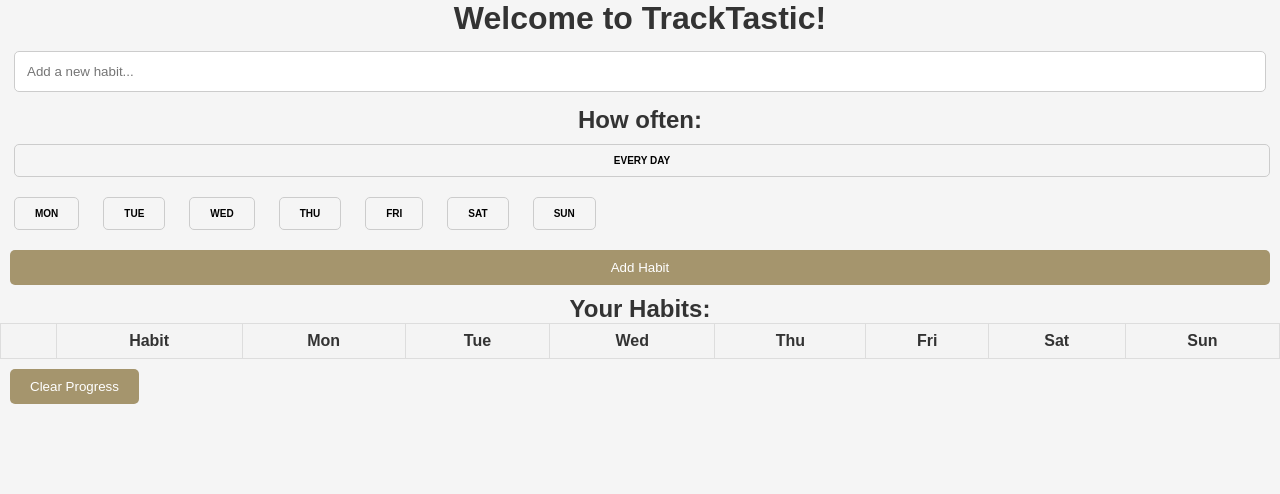
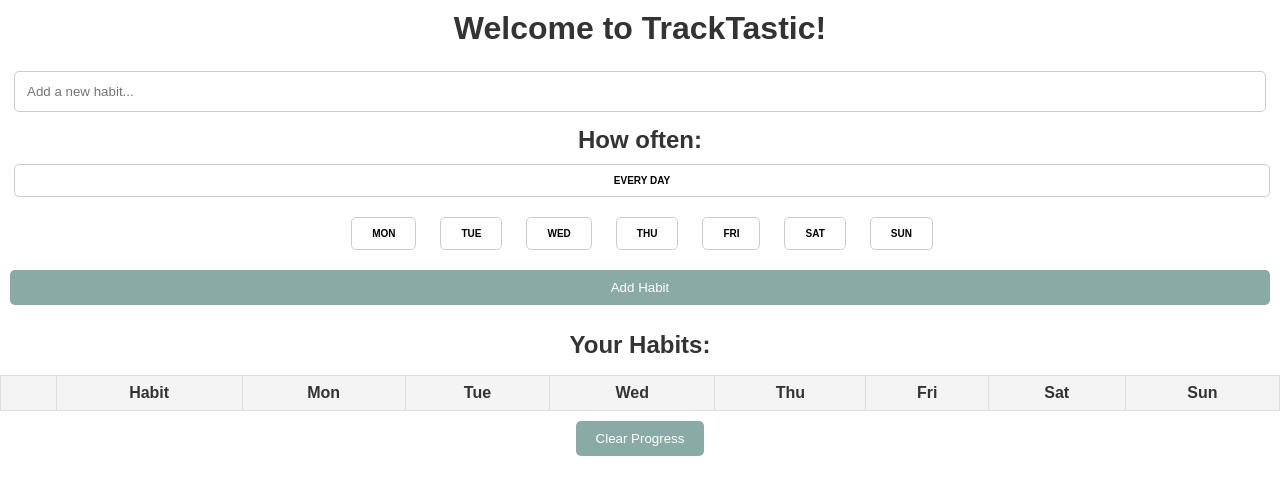
Before and after one commit to Thildi/habit-tracker, a Next.js app: page / in a window 1280 px wide. Shown: the top 494 px of the page. Built offline with nearby package versions, Linux system fonts and the light colour scheme.

Commit message:
Change styles and README.md

```diff
--- a/components/HabitForm.js
+++ b/components/HabitForm.js
@@ -66,8 +66,8 @@
             ))}
           </DaysContainer>
         )}
-        {error && <ErrorMessage>{error}</ErrorMessage>}{" "}
-        {/* Fehlermeldung anzeigen */}
+        {error && <ErrorMessage>{error}</ErrorMessage>}
+
         <button type="submit">Add Habit</button>
       </FormContentWrapper>
     </form>
@@ -85,9 +85,9 @@
   padding: 10px 20px;
   margin-left: 14px;
   border-radius: 5px;
-  background-color: ${(props) => (props.selected ? "#8AAAA5" : "#0000")};
+  background-color: ${(props) => (props.selected ? "#CABD9A" : "#0000")};
   color: ${(props) => (props.selected ? "white" : "black")};
-  border: 1px solid ${(props) => (props.selected ? "#8AAAA5" : "#ccc")};
+  border: 1px solid ${(props) => (props.selected ? "#CABD9A" : "#ccc")};
   cursor: pointer;
   font-size: 10px;
   font-weight: bold;
@@ -96,17 +96,19 @@
 
 const DaysContainer = styled.div`
   display: flex;
-  justify-content: flex-start; /* Stellt sicher, dass die Buttons am Anfang ausgerichtet sind */
+  justify-content: center; /* Stellt sicher, dass die Buttons am Anfang ausgerichtet sind */
   flex-wrap: wrap; /* Ermöglicht das Umbrechen der Buttons, wenn sie den Container überschreiten */
 `;
 
 const ErrorMessage = styled.p`
-  color: red;
+  color: #c30e59;
   font-size: 14px;
   margin-top: 10px;
+  margin-left: 14px;
 `;
 
 const FormContentWrapper = styled.div`
   display: flex;
   flex-direction: column;
+  align-items: stretch;
 `;
--- a/components/HabitList.js
+++ b/components/HabitList.js
@@ -12,7 +12,7 @@
 
   return (
     <div>
-      <h2>Your Habits:</h2>
+      <TableHeadline>Your Habits:</TableHeadline>
       <table>
         <thead>
           <tr>
@@ -54,7 +54,7 @@
 const StyledDeleteButton = styled.button`
   border: none;
   background: none;
-  color: red;
+  color: #c30e59;
   margin: 0.1px;
   padding: 0.1px;
   font-size: 16px;
@@ -73,3 +73,7 @@
     padding: 1px;
   `}
 `;
+
+const TableHeadline = styled.h2`
+  margin: 16px;
+`;
--- a/pages/index.js
+++ b/pages/index.js
@@ -2,6 +2,7 @@
 import HabitList from "@/components/HabitList";
 import { useState, useEffect } from "react";
 import { v4 as uuidv4 } from "uuid";
+import styled from "styled-components";
 
 export default function Home() {
   const [habits, setHabits] = useState([]);
@@ -54,7 +55,7 @@
 
   return (
     <div>
-      <h1>Welcome to TrackTastic!</h1>
+      <Headline>Welcome to TrackTastic!</Headline>
       <HabitForm onAddHabit={handleAddHabit} />
 
       <HabitList
@@ -62,7 +63,18 @@
         onToggleHabit={handleToggleHabit}
         onDeleteHabit={handleDeleteHabit}
       />
-      <button onClick={handleClearProgress}>Clear Progress</button>
+      <ClearWrapper>
+        <button onClick={handleClearProgress}>Clear Progress</button>
+      </ClearWrapper>
     </div>
   );
 }
+
+const ClearWrapper = styled.div`
+  display: flex;
+  justify-content: center;
+`;
+
+const Headline = styled.h1`
+  margin: 10px;
+`;
--- a/styles/globals.css
+++ b/styles/globals.css
@@ -8,7 +8,7 @@
 
 body {
   font-family: "Arial", sans-serif;
-  background-color: #f5f5f5;
+  background-color: #ffffff;
   color: #333;
   overflow-x: hidden; /* Verhindert horizontales Scrollen */
 }
@@ -24,7 +24,7 @@
   display: flex;
   justify-content: center;
   cursor: pointer;
-  background-color: #a5956d;
+  background-color: #8aaaa5;
   color: white;
   border: none;
   padding: 10px 20px;
```
Also changed, not shown: 1 other file (tests, documents, lock files or other folders).
